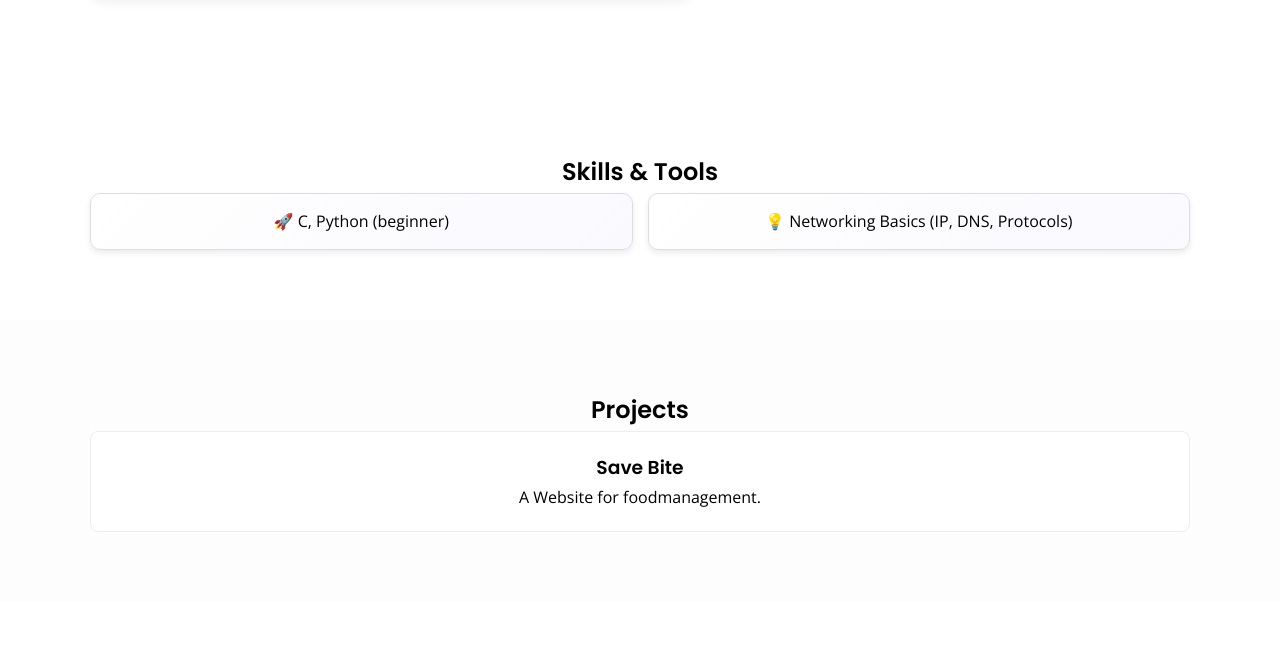
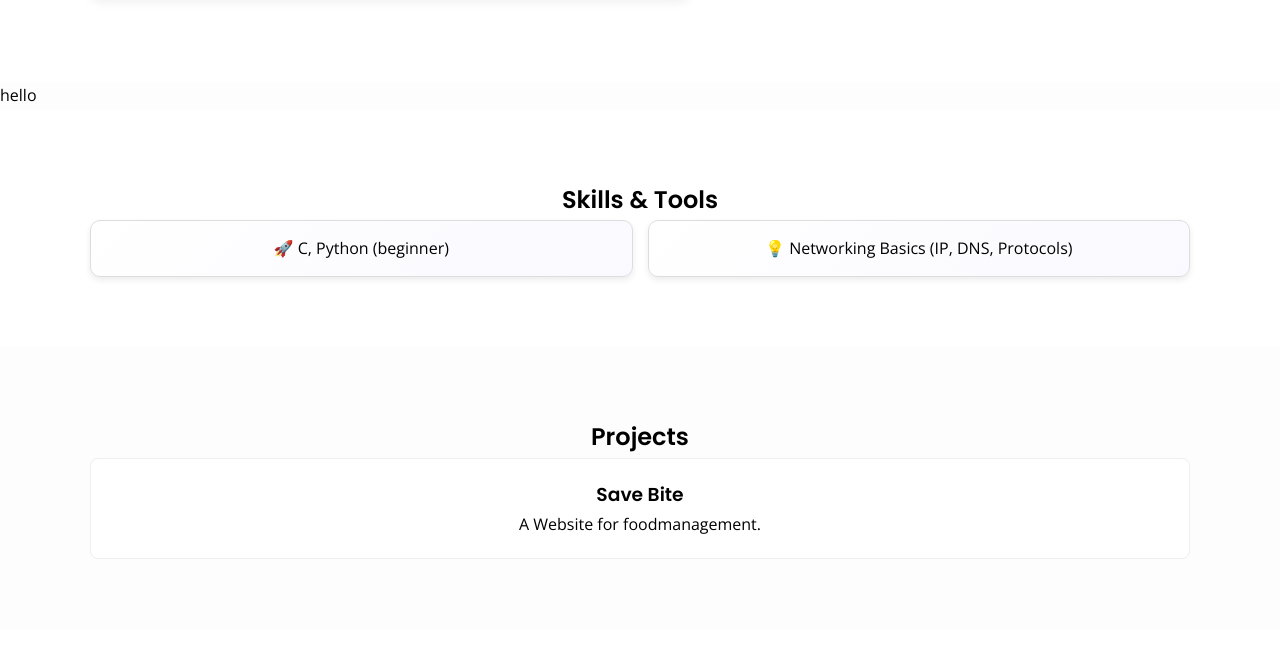
Before and after one commit to mujeeeeeeeeb/my-portfolio-, a plain HTML site: page index.html in a window 1280 px wide. Shown: the part 1048-1717 px from the top of the page. Drawn offline with nearby package versions, Linux system fonts and the light colour scheme.

Commit message:
extra div added

```diff
--- a/index.html
+++ b/index.html
@@ -59,6 +59,7 @@
       </div>
     </div>
   </section>
+  <div>hello</div>
   <!-- SKILLS -->
   <section id="skills" class="section alt">
     <div class="container fade-in">
```
Also changed, not shown: styles.css (line endings or trailing spaces).
